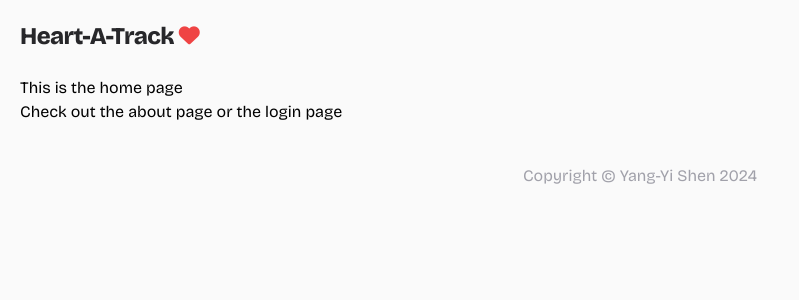
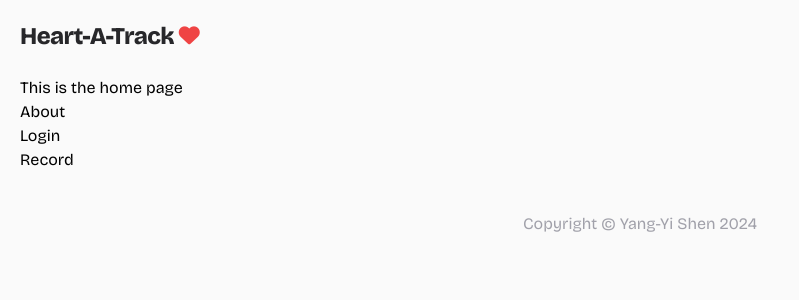
Before and after one commit to yangyi-shen/heart-a-track, a React (Vite) app in the folder frontend/: page / in a window 1280 px wide. Shown: the top 300 px of the page, without its empty margins (0-799 px from the left). Built offline with nearby package versions, Linux system fonts and the light colour scheme.

Commit message:
feat: change homepage for easy navigation

```diff
--- a/frontend/src/components/Home.jsx
+++ b/frontend/src/components/Home.jsx
@@ -4,7 +4,11 @@
     return (
         <main>
             <h1>This is the home page</h1>
-            <p>Check out the <Link to="/about">about</Link> page or the <Link to="/login">login</Link> page</p>
+            <ul>
+                <li><Link to="/about">About</Link></li>
+                <li><Link to="/login">Login</Link></li>
+                <li><Link to="/record">Record</Link></li>
+            </ul>
         </main>
     )
 }
```
